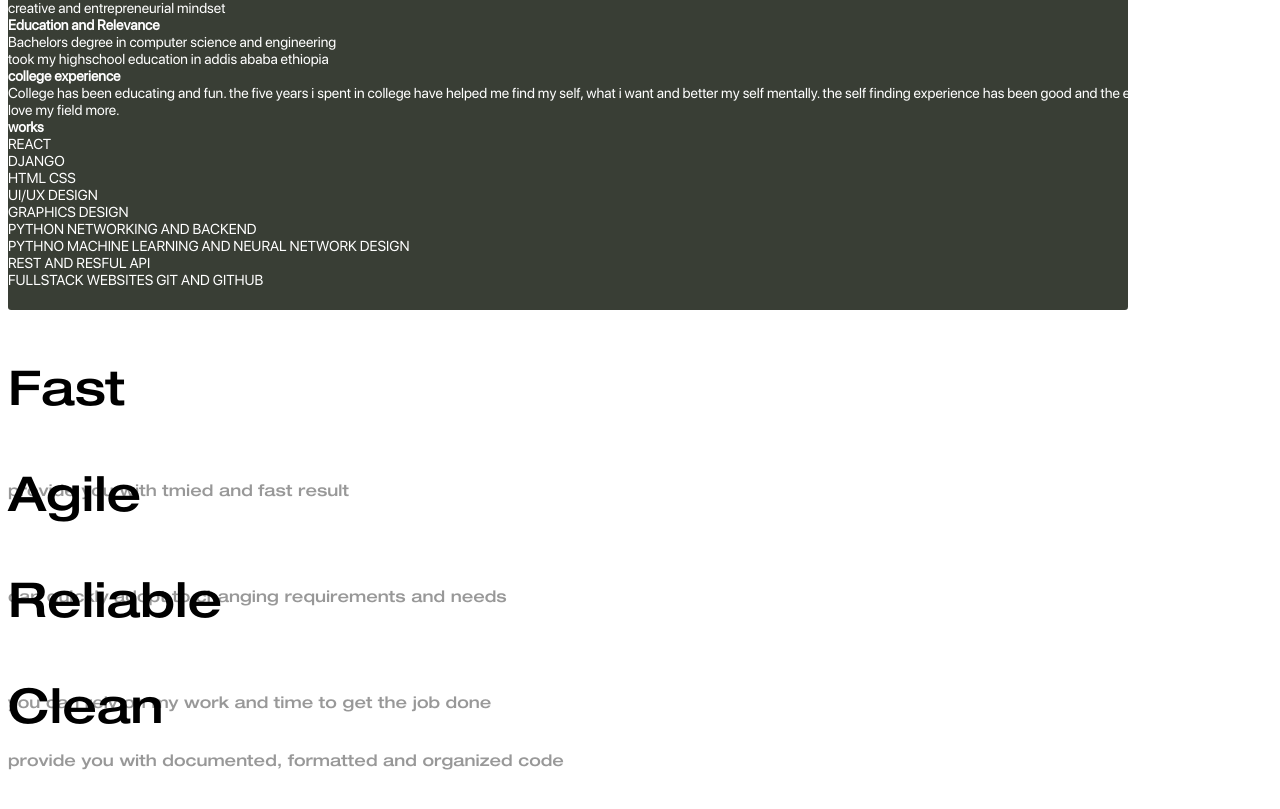
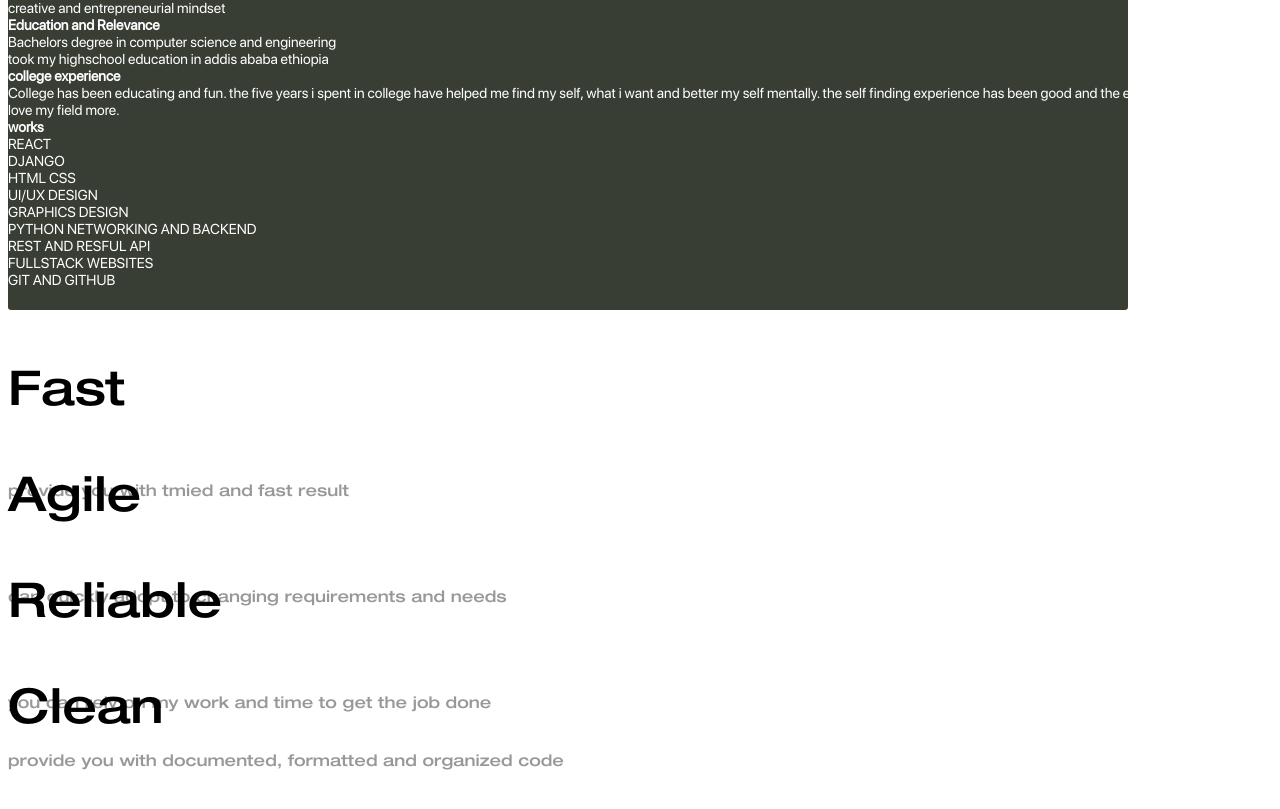
Before and after one commit to segnihabte/home, a React (Create React App) app: page /#/home in a window 1280 px wide. Before the commit this address led to /. Shown: the part 10286-11095 px from the top of the page. Built offline with nearby package versions, Linux system fonts and the light colour scheme; the HTML template or start-up script is replaced by a standard one.

Commit message:
Update Home.js
changed the works line

```diff
--- a/src/components/Home.js
+++ b/src/components/Home.js
@@ -110,9 +110,8 @@ function Home() {
         UI/UX DESIGN <br/>
         GRAPHICS DESIGN <br/>
         PYTHON NETWORKING AND BACKEND <br/>
-        PYTHNO MACHINE LEARNING AND NEURAL NETWORK DESIGN <br/>
         REST AND RESFUL API <br/>
-        FULLSTACK WEBSITES
+        FULLSTACK WEBSITES<br/>
         GIT AND GITHUB
         </Container>
         </Col>
```
